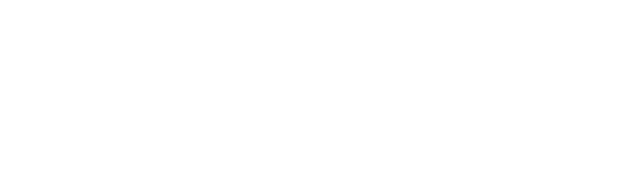
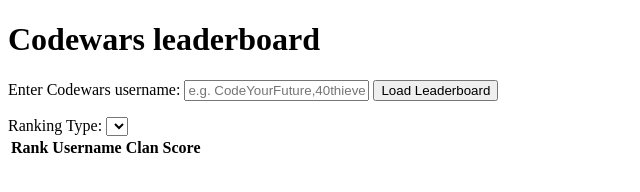
Before and after one commit to Niangh-Ciang/Project-Codewars-Leaderboard, a website: page index.html in a window 1280 px wide. Shown: the whole page, without its empty margins (0-640 px from the left). Drawn offline with Linux system fonts and the light colour scheme.

Commit message:
Add HTML structure

```diff
--- a/index.html
+++ b/index.html
@@ -3,9 +3,44 @@
 <head>
   <meta charset="UTF-8">
   <meta name="viewport" content="width=device-width, initial-scale=1.0">
+  <meta
+    name="description"
+    content="Compare Codewars users by their overall and programming language rankings and scores."
+     />
   <title>Codewars leaderboard</title>
 </head>
 <body>
+  <main>
+      <h1>Codewars leaderboard</h1>
+
+      <section class="search-section">
+        <label for="username">Enter Codewars username:</label>
+        <input type="text" id="username" placeholder="e.g. CodeYourFuture,40thieves,SallyMcGrath" />
+        <button id="load-btn">Load Leaderboard</button>
+      </section>
+
+      <p id="message" role="status" aria-live="polite"></p>
+
+
+      <section class="ranking-section">
+        <label for="ranking-type">Ranking Type:</label>
+
+        <select id="ranking-type"></select>
+      </section>
+
+      <section id="leaderboard-section">
+        <table id="leaderboard">
+          <thead>
+            <tr>
+              <th>Rank</th>
+              <th>Username</th>
+              <th>Clan</th>
+              <th>Score</th>
+            </tr>
+          </thead>
+          <tbody></tbody>
+        </table>
+    </main>
 
 </body>
 
```
